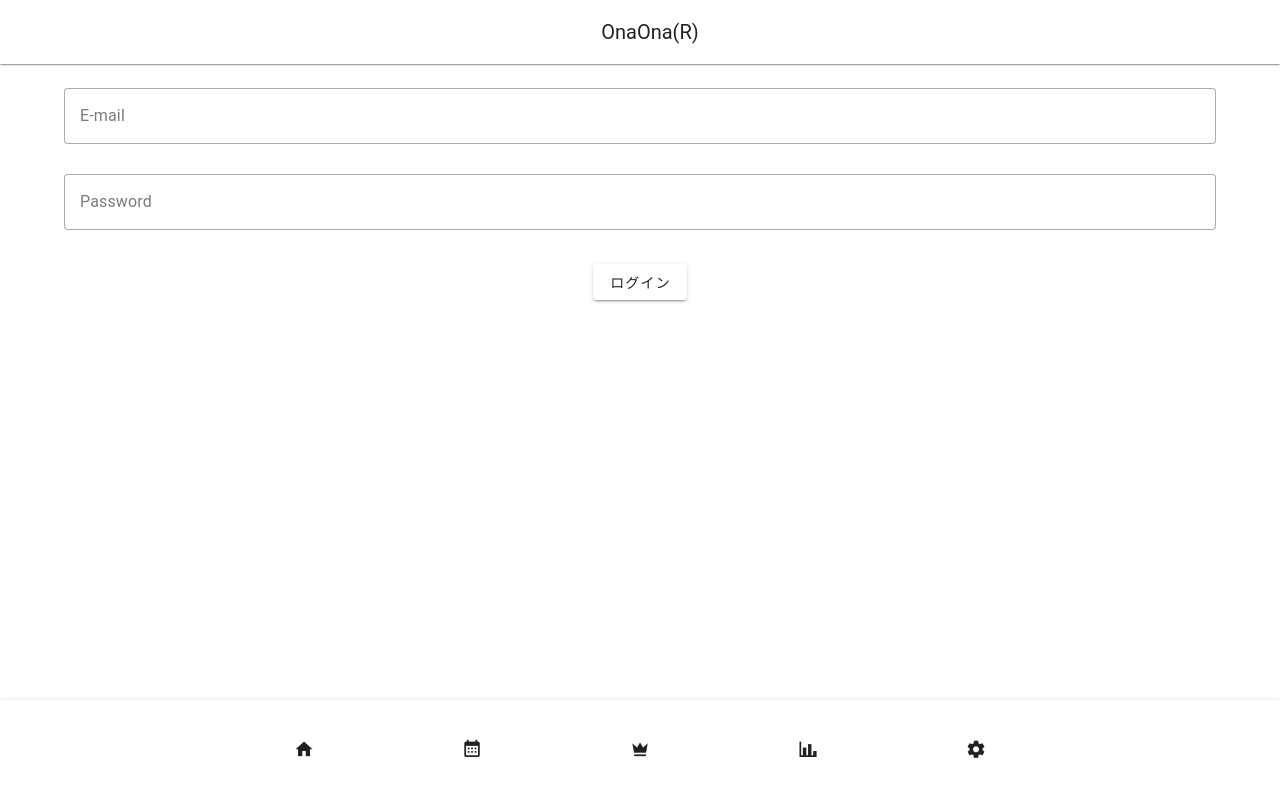
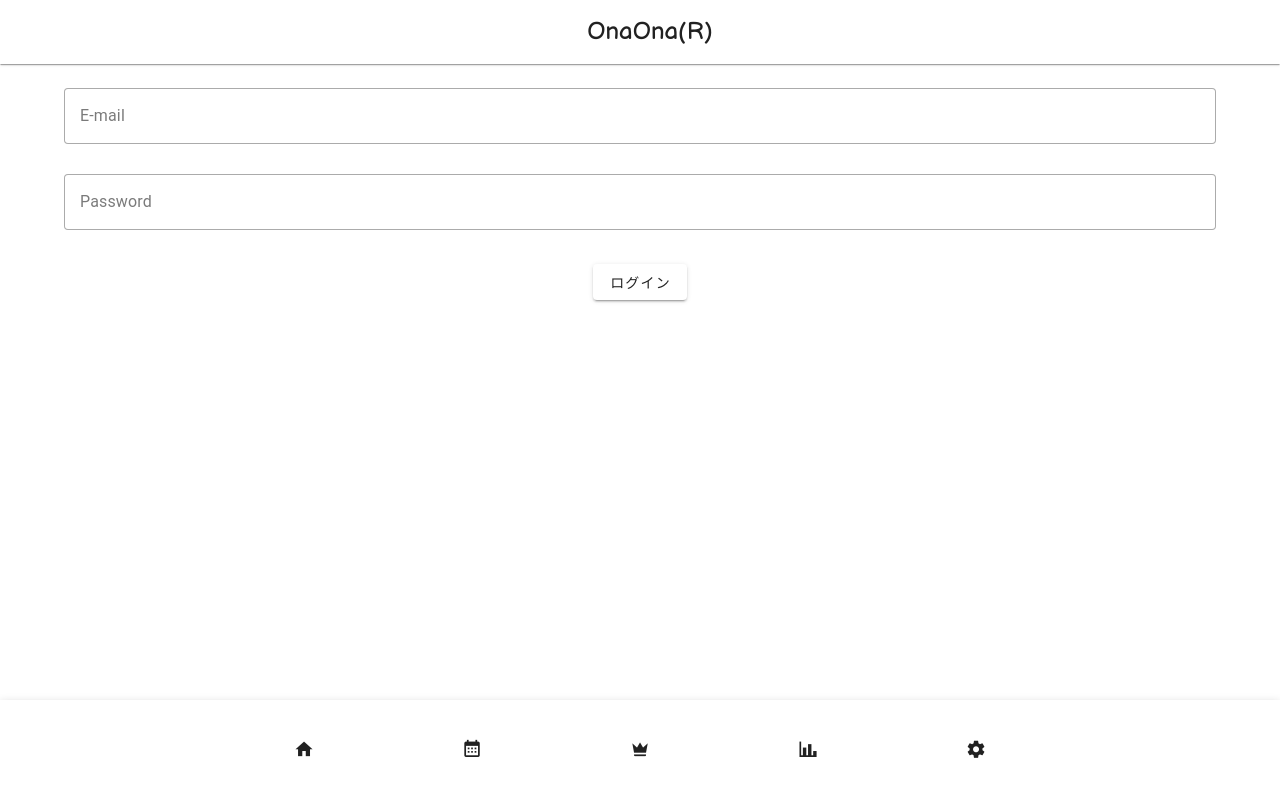
Before and after one commit to xmitoux/onon-riko, a Vue app: page /login in a window 1280 px wide. Shown: the top 796 px of the page. Built offline with nearby package versions, Linux system fonts and the light colour scheme; no server answers.

Commit message:
app-titleのフォントを変更

```diff
--- a/src/App.vue
+++ b/src/App.vue
@@ -7,7 +7,9 @@
 <template>
   <v-app>
     <v-app-bar class="text-center" :elevation="1">
-      <v-app-bar-title>{{ appBarTitle }}</v-app-bar-title>
+      <v-app-bar-title class="app-title">
+        {{ appBarTitle }}
+      </v-app-bar-title>
     </v-app-bar>
 
     <v-main>
@@ -38,4 +40,11 @@
   </v-app>
 </template>
 
-<style scoped></style>
+<style scoped>
+  @import url('https://fonts.googleapis.com/css2?family=Balsamiq+Sans&display=swap');
+
+  .app-title {
+    font-family: 'Balsamiq Sans', cursive;
+    font-size: x-large;
+  }
+</style>
```
